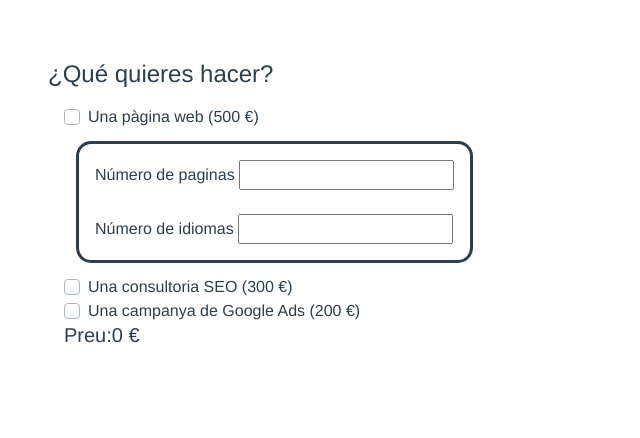
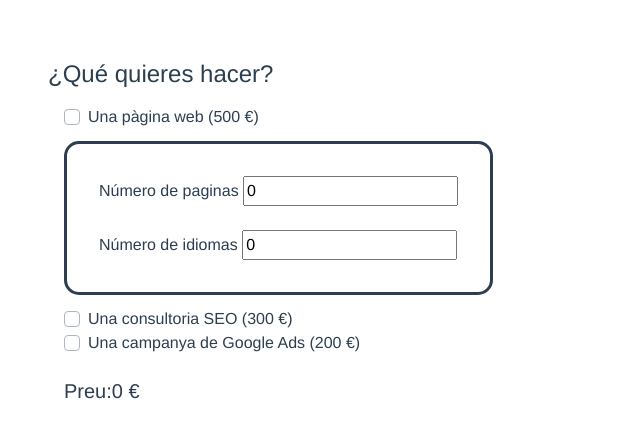
Before and after one commit to xvrmas/sprint-7, a Vue app: page / in a window 1280 px wide. Shown: the top 438 px of the page, without its empty margins (0-640 px from the left). Built offline with nearby package versions, Linux system fonts and the light colour scheme.

Commit message:
exercici1-fet

```diff
--- a/src/components/Panell.vue
+++ b/src/components/Panell.vue
@@ -1,8 +1,8 @@
 <template>
   <div>
     <div class="carta">
-      Número de paginas <input id="imp1" type="number" /><br /><br />
-      Número de idiomas <input id="imp2" type="number" />
+      Número de paginas <input type="number" v-model="sumaTotal1" /><br /><br />
+      Número de idiomas <input type="number" v-model="sumaTotal2" />
     </div>
   </div>
 </template>
@@ -10,30 +10,50 @@
 export default {
   name: "Panell",
   props: ["selected"],
+  data() {
+    return {
+      sumaTotal1: 0,
+      sumaTotal2: 0,
+      paginesIdiomes: 0,
+    };
+  },
+
   total: 0,
   computed: {
+    sumaTotal() {
+      if (this.sumaTotal1 < 0) {
+        this.sumaTotal1 = 0;
+      } if (this.sumaTotal2 < 0) {
+        this.sumaTotal2 = 0;
+      } else this.paginesIdiomes = this.sumaTotal1 * 30 + this.sumaTotal2 * 30;
+      {
+        return this.paginesIdiomes;
+      }
+    },
     sumaPresupost() {
       this.total = 0;
       for (let item of this.selected) {
         this.total = this.total + item;
       }
-      return this.total;
+      return this.total + this.paginesIdiomes;
     },
   },
   watch: {
     sumaPresupost: function () {
       this.$emit("resultat", this.sumaPresupost);
     },
+     sumaTotal(){}
   },
 };
 </script>
 <style scoped>
 .carta {
-  padding: 1rem;
+  padding: 2rem;
   height: auto;
-  width:fit-content;
-  border: solid 3px;
+  width: fit-content;
+  border: solid 3.5px;
   border-radius: 15px;
-  margin: 1%;
+  margin-top: 1%;
+  margin-bottom: 1%;
 }
 </style>
--- a/src/views/HomeView.vue
+++ b/src/views/HomeView.vue
@@ -13,7 +13,7 @@
       <b-form-checkbox id="check3" v-model="selected" :value="200"
         >Una campanya de Google Ads (200 €)</b-form-checkbox
       >
-      <div>
+      <div><br>
         <h5>Preu:{{ resultat }} €</h5>
       </div>
     </div>
```
